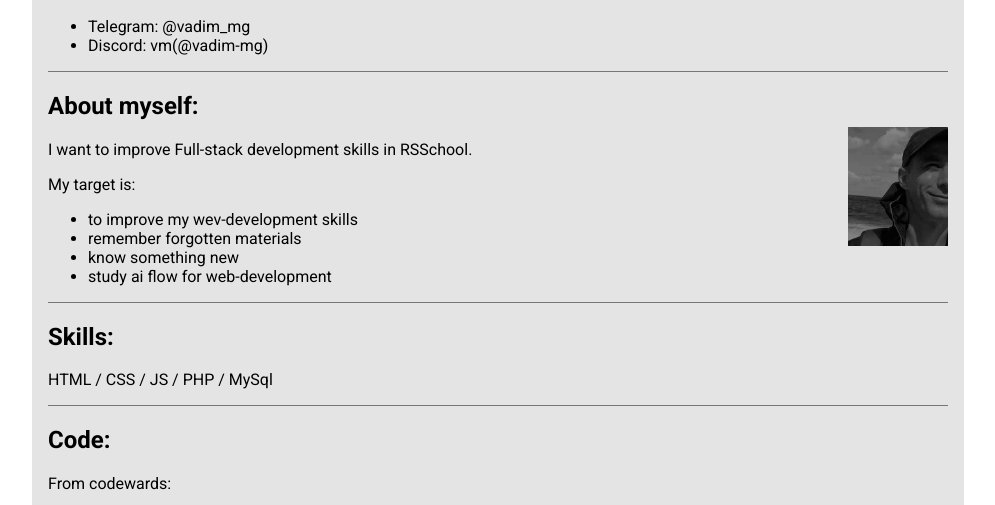
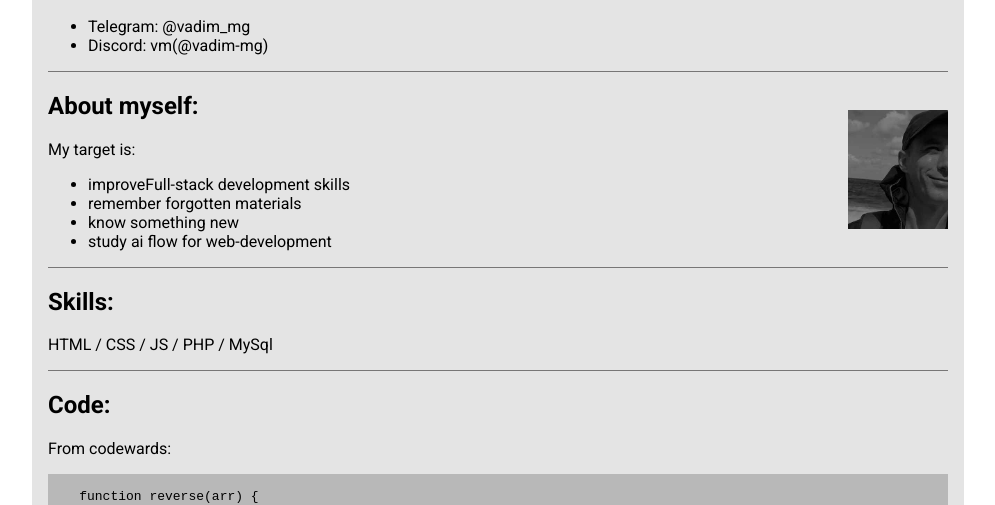
Before and after one commit to vadim-mg/rsschool-cv, a plain HTML site: page index.html in a window 1280 px wide. Shown: the part 240-745 px from the top of the page, without its empty margins (142-1137 px from the left). Drawn offline with Linux system fonts and the light colour scheme.

Commit message:
fix: fix errors

```diff
--- a/index.html
+++ b/index.html
@@ -40,10 +40,9 @@
         <div>
           <h2 class="section-title">About myself:</h2>
 
-          <p>I want to improve Full-stack development skills in RSSchool.</p>
           <p>My target is:</p>
           <ul>
-            <li>to improve my wev-development skills</li>
+            <li>improveFull-stack development skills</li>
             <li>remember forgotten materials</li>
             <li>know something new</li>
             <li>study ai flow for web-development</li>
```
Also changed, not shown: 1 other file.
